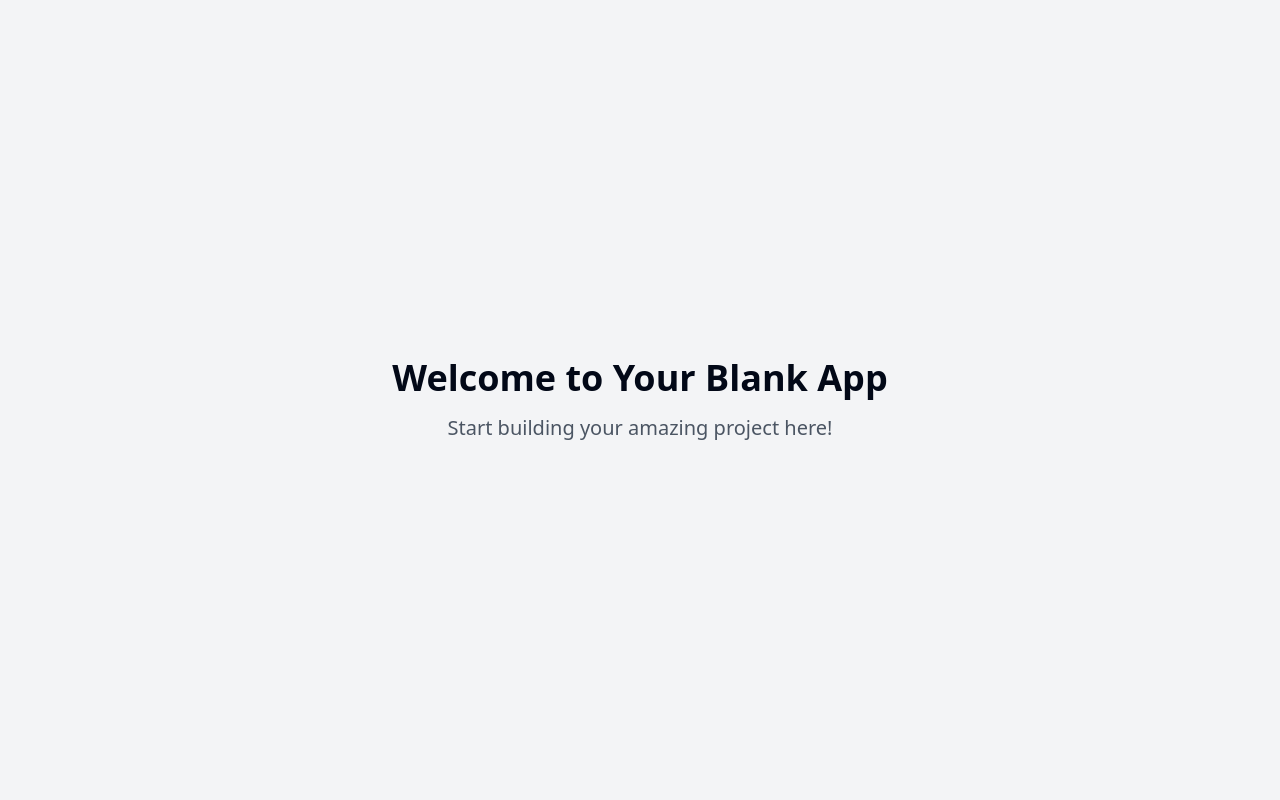
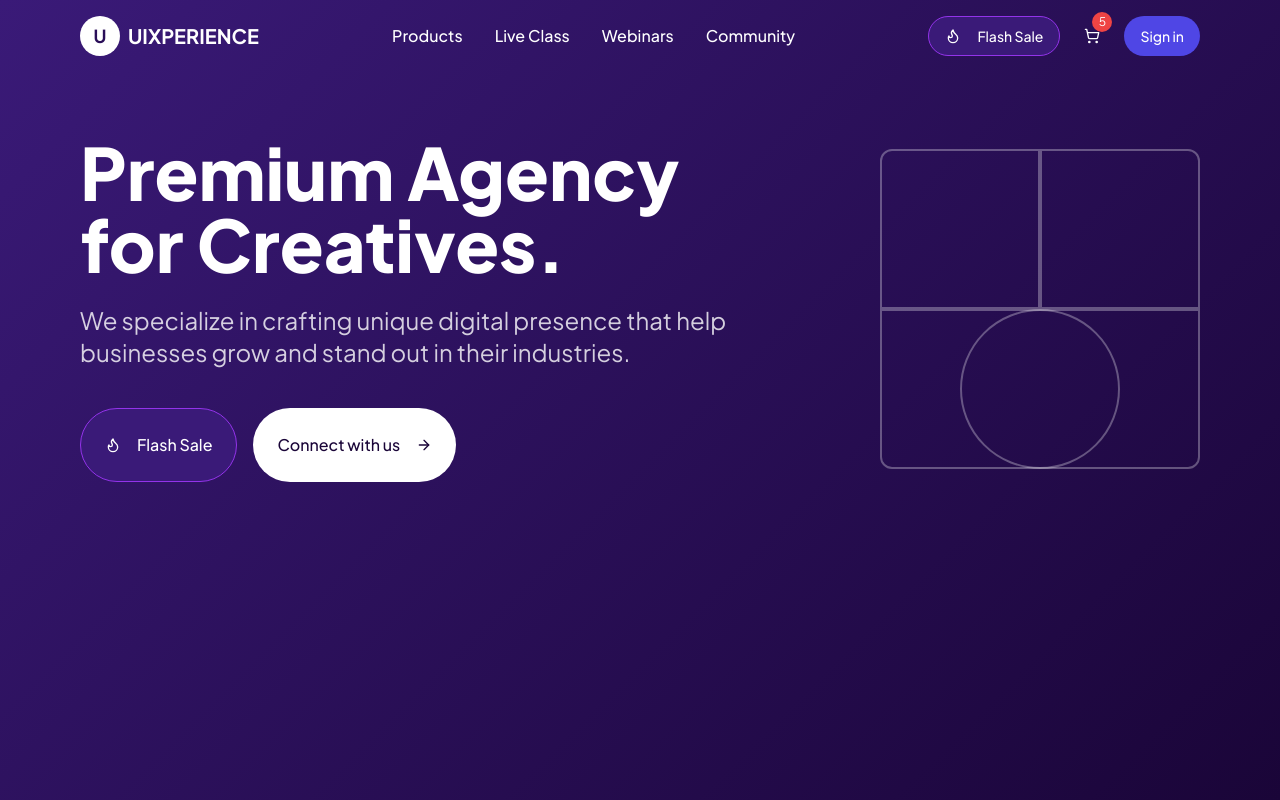
Before and after one commit to rbiizulmujib/ui-image-magic, a React (Vite) app: page / in a window 1280 px wide. Built offline with nearby package versions, Linux system fonts and the light colour scheme.

Commit message:
Implement UI from image
Implement the user interface based on the provided image. Use the Plus Jakarta Sans font for the UI.

```diff
--- a/index.html
+++ b/index.html
@@ -1,11 +1,12 @@
+
 <!DOCTYPE html>
 <html lang="en">
   <head>
     <meta charset="UTF-8" />
     <meta name="viewport" content="width=device-width, initial-scale=1.0" />
-    <title>ui-image-magic</title>
-    <meta name="description" content="Lovable Generated Project" />
-    <meta name="author" content="Lovable" />
+    <title>UIXperience - Premium Agency for Creatives</title>
+    <meta name="description" content="Premium agency specializing in crafting unique digital presence for creative businesses." />
+    <meta name="author" content="UIXperience" />
     <meta property="og:image" content="/og-image.png" />
   </head>
 
--- /dev/null
+++ b/src/components/Hero.tsx
@@ -0,0 +1,42 @@
+
+import React from 'react';
+import { Button } from '@/components/ui/button';
+import { ArrowRight, Flame } from 'lucide-react';
+
+const Hero = () => {
+  return (
+    <div className="w-full px-6 md:px-12 lg:px-20 pt-10 md:pt-16 pb-20 md:pb-32 flex flex-col md:flex-row items-center justify-between">
+      <div className="max-w-3xl">
+        <h1 className="text-4xl md:text-5xl lg:text-7xl font-extrabold text-white mb-6">
+          Premium Agency<br />for Creatives.
+        </h1>
+        <p className="text-xl md:text-2xl text-white/80 mb-10 max-w-2xl leading-relaxed">
+          We specialize in crafting unique digital presence that help businesses grow and stand out in their industries.
+        </p>
+
+        <div className="flex flex-col sm:flex-row gap-4">
+          <Button variant="outline" className="text-white border-purple-600 bg-agency-purple-light hover:bg-agency-purple px-6 py-6 h-auto rounded-full">
+            <Flame className="mr-2 h-5 w-5" />
+            <span className="text-base">Flash Sale</span>
+          </Button>
+
+          <Button className="bg-white text-agency-purple-dark hover:bg-white/90 px-6 py-6 h-auto rounded-full">
+            <span className="text-base mr-2">Connect with us</span>
+            <ArrowRight className="h-5 w-5" />
+          </Button>
+        </div>
+      </div>
+
+      <div className="hidden lg:block relative mt-10 md:mt-0">
+        <div className="w-80 h-80 relative">
+          <div className="border-2 border-white/30 absolute top-0 left-0 w-40 h-40 rounded-tl-xl"></div>
+          <div className="border-2 border-white/30 absolute top-0 right-0 w-40 h-40 rounded-tr-xl"></div>
+          <div className="border-2 border-white/30 absolute top-40 left-0 right-0 h-40 rounded-bl-xl rounded-br-xl"></div>
+          <div className="border-2 border-white/30 absolute bottom-0 left-20 right-20 w-40 h-40 mx-auto rounded-full"></div>
+        </div>
+      </div>
+    </div>
+  );
+};
+
+export default Hero;
--- /dev/null
+++ b/src/components/Navbar.tsx
@@ -0,0 +1,57 @@
+
+import React from 'react';
+import { Link } from 'react-router-dom';
+import { Button } from '@/components/ui/button';
+import { Flame, ShoppingCart } from 'lucide-react';
+
+const Navbar = () => {
+  return (
+    <nav className="py-4 px-6 md:px-12 lg:px-20 flex justify-between items-center">
+      <div className="flex items-center">
+        <Link to="/" className="flex items-center gap-2">
+          <div className="w-10 h-10 rounded-full bg-white flex items-center justify-center">
+            <span className="text-agency-purple font-bold text-lg">U</span>
+          </div>
+          <span className="font-bold text-white text-xl">UIXPERIENCE</span>
+        </Link>
+      </div>
+
+      <div className="hidden md:flex items-center gap-8">
+        <Link to="/products" className="text-white hover:text-white/80 transition-colors font-medium">
+          Products
+        </Link>
+        <Link to="/live-class" className="text-white hover:text-white/80 transition-colors font-medium">
+          Live Class
+        </Link>
+        <Link to="/webinars" className="text-white hover:text-white/80 transition-colors font-medium">
+          Webinars
+        </Link>
+        <Link to="/community" className="text-white hover:text-white/80 transition-colors font-medium">
+          Community
+        </Link>
+      </div>
+
+      <div className="flex items-center gap-4">
+        <Button variant="outline" className="text-white border-purple-600 bg-agency-purple-light hover:bg-agency-purple rounded-full">
+          <Flame className="mr-2 h-4 w-4" />
+          <span>Flash Sale</span>
+        </Button>
+
+        <div className="relative">
+          <Button variant="ghost" className="p-2 text-white hover:bg-white/10 rounded-full">
+            <ShoppingCart className="h-5 w-5" />
+          </Button>
+          <span className="absolute -top-1 -right-1 bg-red-500 text-xs text-white rounded-full w-5 h-5 flex items-center justify-center">5</span>
+        </div>
+
+        <div className="hidden md:block">
+          <Button className="bg-indigo-600 hover:bg-indigo-700 text-white rounded-full">
+            Sign in
+          </Button>
+        </div>
+      </div>
+    </nav>
+  );
+};
+
+export default Navbar;
--- a/src/index.css
+++ b/src/index.css
@@ -1,3 +1,6 @@
+
+@import url('https://fonts.googleapis.com/css2?family=Plus+Jakarta+Sans:wght@300;400;500;600;700;800&display=swap');
+
 @tailwind base;
 @tailwind components;
 @tailwind utilities;
@@ -96,6 +99,14 @@
   }
 
   body {
-    @apply bg-background text-foreground;
+    @apply bg-background text-foreground font-jakarta;
   }
 }
+
+.bg-agency-gradient {
+  background: linear-gradient(135deg, #3A1A78 0%, #1A0538 100%);
+}
+
+.agency-logo-outline {
+  filter: drop-shadow(0 0 1px rgba(255, 255, 255, 0.5));
+}
--- a/src/pages/Index.tsx
+++ b/src/pages/Index.tsx
@@ -1,11 +1,14 @@
-// Update this page (the content is just a fallback if you fail to update the page)
+
+import React from 'react';
+import Navbar from '@/components/Navbar';
+import Hero from '@/components/Hero';
 
 const Index = () => {
   return (
-    <div className="min-h-screen flex items-center justify-center bg-gray-100">
-      <div className="text-center">
-        <h1 className="text-4xl font-bold mb-4">Welcome to Your Blank App</h1>
-        <p className="text-xl text-gray-600">Start building your amazing project here!</p>
+    <div className="min-h-screen bg-agency-gradient overflow-x-hidden">
+      <div className="max-w-screen-2xl mx-auto">
+        <Navbar />
+        <Hero />
       </div>
     </div>
   );
--- a/src/pages/NotFound.tsx
+++ b/src/pages/NotFound.tsx
@@ -1,5 +1,7 @@
+
 import { useLocation } from "react-router-dom";
 import { useEffect } from "react";
+import { Button } from "@/components/ui/button";
 
 const NotFound = () => {
   const location = useLocation();
@@ -12,13 +14,13 @@ const NotFound = () => {
   }, [location.pathname]);
 
   return (
-    <div className="min-h-screen flex items-center justify-center bg-gray-100">
-      <div className="text-center">
-        <h1 className="text-4xl font-bold mb-4">404</h1>
-        <p className="text-xl text-gray-600 mb-4">Oops! Page not found</p>
-        <a href="/" className="text-blue-500 hover:text-blue-700 underline">
-          Return to Home
-        </a>
+    <div className="min-h-screen flex items-center justify-center bg-agency-gradient">
+      <div className="text-center px-6">
+        <h1 className="text-6xl font-bold mb-4 text-white">404</h1>
+        <p className="text-xl text-white/80 mb-8">Oops! Page not found</p>
+        <Button asChild className="bg-white text-agency-purple-dark hover:bg-white/90 px-6 py-6 h-auto rounded-full">
+          <a href="/">Return to Home</a>
+        </Button>
       </div>
     </div>
   );
--- a/tailwind.config.ts
+++ b/tailwind.config.ts
@@ -1,3 +1,4 @@
+
 import type { Config } from "tailwindcss";
 
 export default {
@@ -61,7 +62,17 @@ export default {
 					'accent-foreground': 'hsl(var(--sidebar-accent-foreground))',
 					border: 'hsl(var(--sidebar-border))',
 					ring: 'hsl(var(--sidebar-ring))'
+				},
+				agency: {
+					purple: {
+						DEFAULT: '#2A0E58',
+						light: '#3A1A78',
+						dark: '#1A0538'
+					}
 				}
+			},
+			fontFamily: {
+				'jakarta': ['"Plus Jakarta Sans"', 'sans-serif'],
 			},
 			borderRadius: {
 				lg: 'var(--radius)',
```
